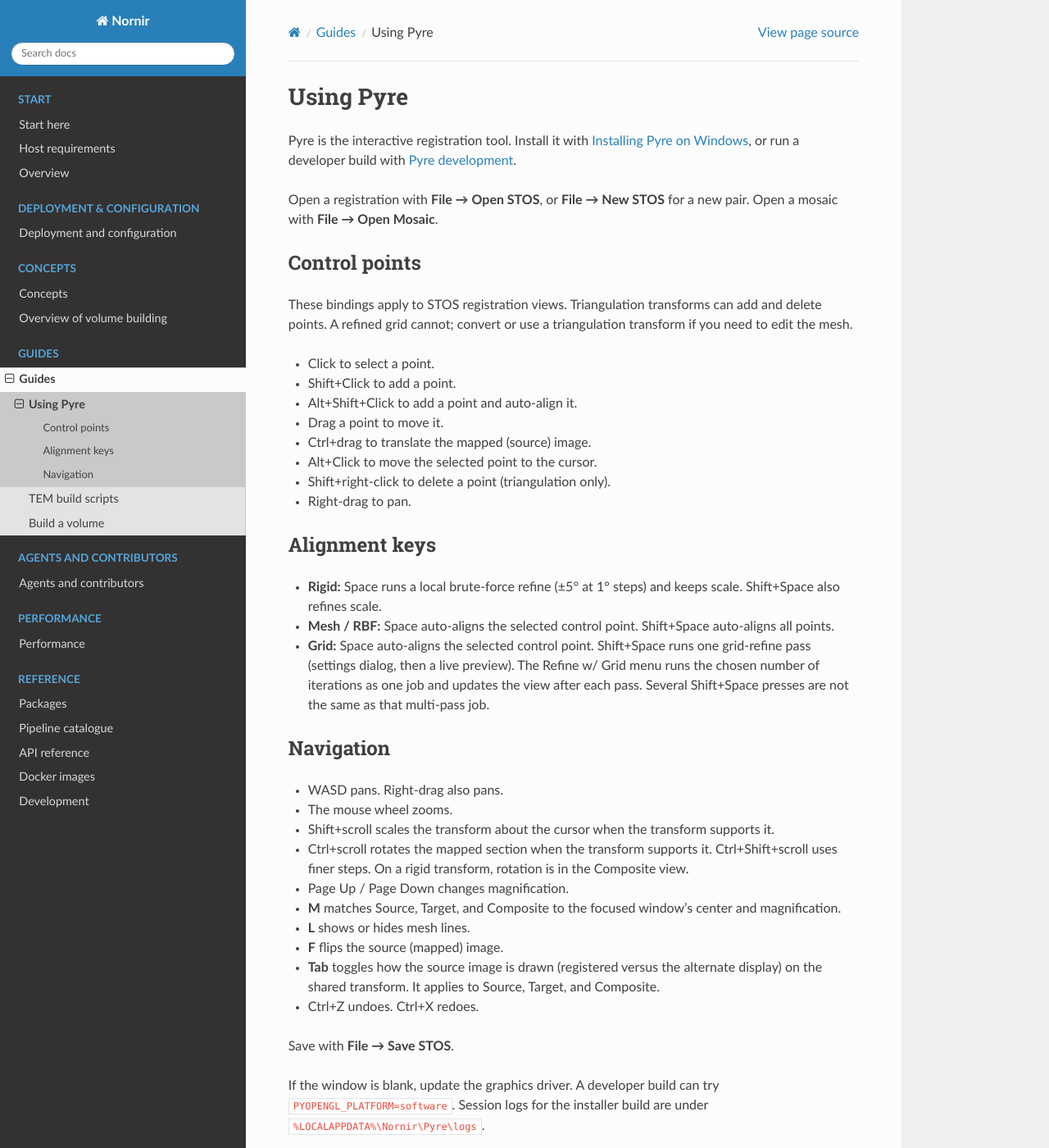
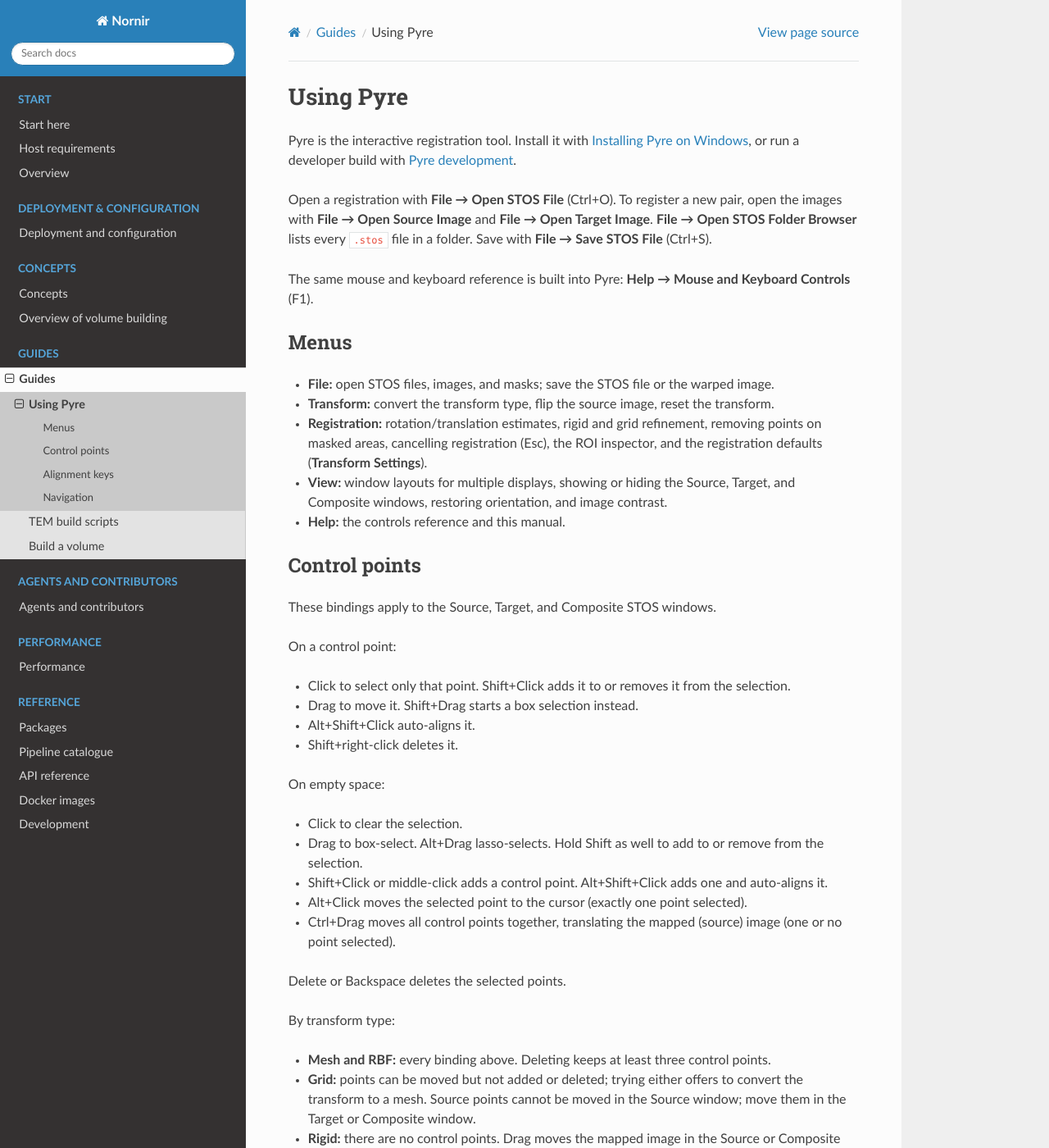
Before and after one commit to jamesra/nornir, a Sphinx documentation site: the page built from docs/guides/pyre_use.rst, in a window 1280 px wide and 1400 px high. Shown: the whole window at 82% size. Built offline with Sphinx 7.4.7 and the Read the Docs theme 3.1.0, drawn with Linux system fonts in a browser that asks for light colours; some of the changed text lies outside the part shown.

Commit message:
Update nornir-pyre 1.8.1: idle repaint, menu reorganization, version bump
- Idle STOS panels repaint only when a glyph animates and skip the unused
  overlay QPainter (idle GUI CPU 0.42-0.62 -> 0.016 cores)
- Menus reorganized into File, Transform, Registration, View, Help (F1 help,
  Online Manual); docs/guides/pyre_use.rst and the Documentation rule follow
  the new menu paths
- pyre 1.8.0 -> 1.8.1 in pyproject and release/package-versions.yaml

Co-Authored-By: Claude Opus 5.5 <noreply@anthropic.com>

```diff
--- a/docs/guides/pyre_use.rst
+++ b/docs/guides/pyre_use.rst
@@ -3,43 +3,65 @@ Using Pyre
 
 Pyre is the interactive registration tool. Install it with :doc:`../packages/pyre_install`, or run a developer build with :doc:`../development/pyre_development`.
 
-Open a registration with **File → Open STOS**, or **File → New STOS** for a new pair. Open a mosaic with **File → Open Mosaic**.
+Open a registration with **File → Open STOS File** (Ctrl+O). To register a new pair, open the images with **File → Open Source Image** and **File → Open Target Image**. **File → Open STOS Folder Browser** lists every ``.stos`` file in a folder. Save with **File → Save STOS File** (Ctrl+S).
+
+The same mouse and keyboard reference is built into Pyre: **Help → Mouse and Keyboard Controls** (F1).
+
+Menus
+-----
+
+* **File:** open STOS files, images, and masks; save the STOS file or the warped image.
+* **Transform:** convert the transform type, flip the source image, reset the transform.
+* **Registration:** rotation/translation estimates, rigid and grid refinement, removing points on masked areas, cancelling registration (Esc), the ROI inspector, and the registration defaults (**Transform Settings**).
+* **View:** window layouts for multiple displays, showing or hiding the Source, Target, and Composite windows, restoring orientation, and image contrast.
+* **Help:** the controls reference and this manual.
 
 Control points
 --------------
 
-These bindings apply to STOS registration views. Triangulation transforms can add and delete points. A refined grid cannot; convert or use a triangulation transform if you need to edit the mesh.
+These bindings apply to the Source, Target, and Composite STOS windows.
 
-* Click to select a point.
-* Shift+Click to add a point.
-* Alt+Shift+Click to add a point and auto-align it.
-* Drag a point to move it.
-* Ctrl+drag to translate the mapped (source) image.
-* Alt+Click to move the selected point to the cursor.
-* Shift+right-click to delete a point (triangulation only).
-* Right-drag to pan.
+On a control point:
+
+* Click to select only that point. Shift+Click adds it to or removes it from the selection.
+* Drag to move it. Shift+Drag starts a box selection instead.
+* Alt+Shift+Click auto-aligns it.
+* Shift+right-click deletes it.
+
+On empty space:
+
+* Click to clear the selection.
+* Drag to box-select. Alt+Drag lasso-selects. Hold Shift as well to add to or remove from the selection.
+* Shift+Click or middle-click adds a control point. Alt+Shift+Click adds one and auto-aligns it.
+* Alt+Click moves the selected point to the cursor (exactly one point selected).
+* Ctrl+Drag moves all control points together, translating the mapped (source) image (one or no point selected).
+
+Delete or Backspace deletes the selected points.
+
+By transform type:
+
+* **Mesh and RBF:** every binding above. Deleting keeps at least three control points.
+* **Grid:** points can be moved but not added or deleted; trying either offers to convert the transform to a mesh. Source points cannot be moved in the Source window; move them in the Target or Composite window.
+* **Rigid:** there are no control points. Drag moves the mapped image in the Source or Composite window. Adding a point offers to convert the transform to a mesh.
 
 Alignment keys
 --------------
 
-* **Rigid:** Space runs a local brute-force refine (±5° at 1° steps) and keeps scale. Shift+Space also refines scale.
-* **Mesh / RBF:** Space auto-aligns the selected control point. Shift+Space auto-aligns all points.
-* **Grid:** Space auto-aligns the selected control point. Shift+Space runs one grid-refine pass (settings dialog, then a live preview). The Refine w/ Grid menu runs the chosen number of iterations as one job and updates the view after each pass. Several Shift+Space presses are not the same as that multi-pass job.
+* **Rigid:** Space runs a local brute-force refine (±5° at 1° steps) and keeps scale. Shift+Space also refines scale. Both are also in the **Registration** menu.
+* **Mesh / RBF:** Space auto-aligns the selected control points and the point under the cursor. Shift+Space auto-aligns all points.
+* **Grid:** Space auto-aligns like Mesh. Shift+Space runs one grid-refine pass (settings dialog, then a live preview). **Registration → Refine w/ Grid** runs the chosen number of iterations as one job and updates the view after each pass. Several Shift+Space presses are not the same as that multi-pass job.
+* **Esc** (or **Registration → Cancel Registration**, or the status-bar Cancel) cancels queued point alignments and any running refine or rotate job. Points already moved stay moved. While you are creating a point or dragging a selection box, Esc cancels that instead.
 
 Navigation
 ----------
 
 * WASD pans. Right-drag also pans.
-* The mouse wheel zooms.
-* Shift+scroll scales the transform about the cursor when the transform supports it.
-* Ctrl+scroll rotates the mapped section when the transform supports it. Ctrl+Shift+scroll uses finer steps. On a rigid transform, rotation is in the Composite view.
-* Page Up / Page Down changes magnification.
-* **M** matches Source, Target, and Composite to the focused window's center and magnification.
-* **L** shows or hides mesh lines.
+* The mouse wheel zooms about the cursor. Page Up zooms out and Page Down zooms in.
+* Shift+scroll scales the transform about the cursor when the transform supports it and no points are selected or queued.
+* Ctrl+scroll rotates the mapped section when the transform supports it. Ctrl+Shift+scroll uses finer steps. On a rigid transform, rotation is in the Composite window only.
+* **M** matches Source, Target, and Composite to the focused window's center and zoom.
+* **L** shows or hides mesh lines in the focused window.
 * **F** flips the source (mapped) image.
-* **Tab** toggles how the source image is drawn (registered versus the alternate display) on the shared transform. It applies to Source, Target, and Composite.
 * Ctrl+Z undoes. Ctrl+X redoes.
 
-Save with **File → Save STOS**.
-
 If the window is blank, update the graphics driver. A developer build can try ``PYOPENGL_PLATFORM=software``. Session logs for the installer build are under ``%LOCALAPPDATA%\Nornir\Pyre\logs``.
```
Also changed, not shown: 2 other files.
